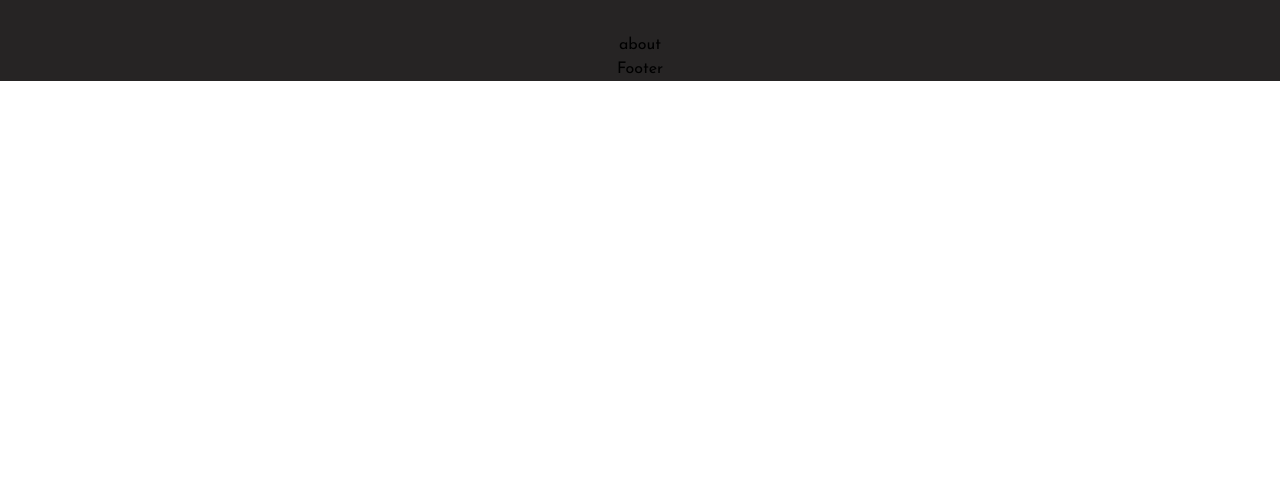
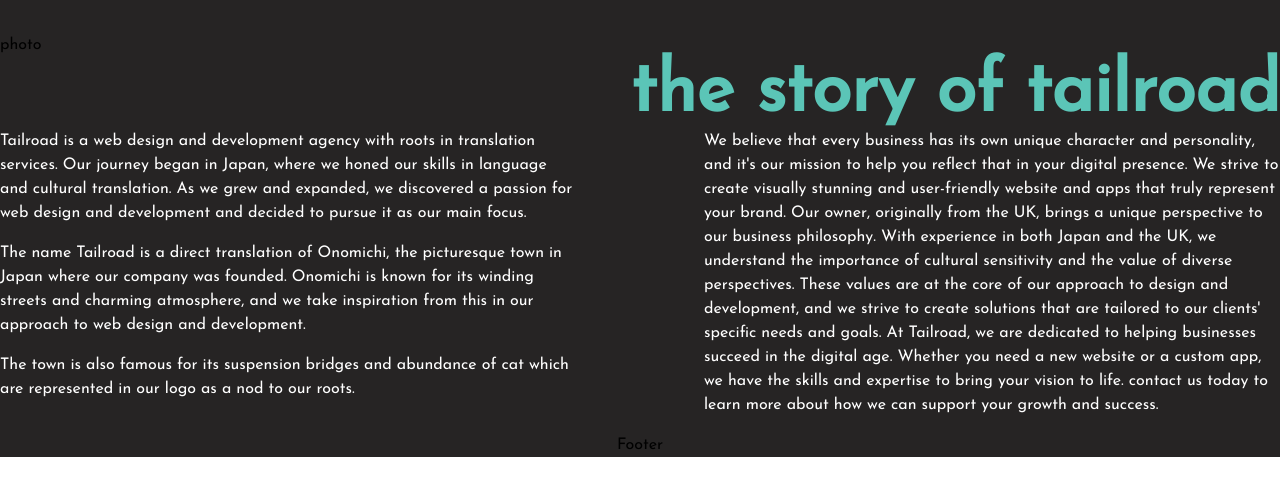
Before and after one commit to Dylaan94/tailroad, a Gatsby site: page /about in a window 1280 px wide. Shown: the part 95-590 px from the top of the page. Built offline with nearby package versions, Linux system fonts and the light colour scheme; Gatsby itself is replaced by a stand-in of ours.

Commit message:
styling for about page, added scss

```diff
--- a/gatsby-browser.js
+++ b/gatsby-browser.js
@@ -1,3 +1,4 @@
 import "./src/styles/global.css";
-import "./src/styles/components/__ServicesSection.css";
+import "./src/styles/components/_ServicesSection.css";
+import "./src/styles/pages/_About.scss";
 import "@fontsource/josefin-sans";
--- a/gatsby-config.js
+++ b/gatsby-config.js
@@ -7,6 +7,7 @@
     siteUrl: `https://www.yourdomain.tld`,
   },
   plugins: [
+    "gatsby-plugin-sass",
     "gatsby-plugin-image",
     "gatsby-plugin-postcss",
     "gatsby-plugin-sitemap",
--- a/package.json
+++ b/package.json
@@ -18,17 +18,20 @@
     "@fontsource/josefin-sans": "^4.5.11",
     "gatsby": "^5.4.0",
     "gatsby-plugin-image": "^3.4.0",
+    "gatsby-plugin-sass": "^6.4.0",
     "gatsby-plugin-sharp": "^5.4.0",
     "gatsby-plugin-sitemap": "^6.4.0",
     "gatsby-source-filesystem": "^5.4.0",
     "gatsby-transformer-sharp": "^5.4.0",
     "react": "^18.2.0",
-    "react-dom": "^18.2.0"
+    "react-dom": "^18.2.0",
+    "sass": "^1.57.1"
   },
   "devDependencies": {
     "autoprefixer": "^10.4.13",
     "gatsby-plugin-postcss": "^6.4.0",
     "postcss": "^8.4.21",
+    "postcss-import": "^15.1.0",
     "tailwindcss": "^3.2.4"
   }
 }
--- a/postcss.config.js
+++ b/postcss.config.js
@@ -1,6 +1,8 @@
 module.exports = {
   plugins: {
+    "postcss-import": {},
+    "tailwindcss/nesting": {},
     tailwindcss: {},
     autoprefixer: {},
   },
-}
+};
--- a/src/pages/about.js
+++ b/src/pages/about.js
@@ -2,10 +2,62 @@
 
 import Layout from "../components/layout/Layout";
 
-export default function about() {
+const About = () => {
   return (
     <Layout>
-      <div>about</div>
+      <div className="container flex flex-col">
+        <div> photo</div>
+        <div className="about-text">
+          <h1 className="text-7xl text-right text-primary-green font-bold">
+            the story of tailroad
+          </h1>
+          <div className="about-columns text-white flex justify-between">
+            <div className="left-col w-[45%]">
+              <p>
+                Tailroad is a web design and development agency with roots in
+                translation services. Our journey began in Japan, where we honed
+                our skills in language and cultural translation. As we grew and
+                expanded, we discovered a passion for web design and development
+                and decided to pursue it as our main focus.
+              </p>
+              <p>
+                The name Tailroad is a direct translation of Onomichi, the
+                picturesque town in Japan where our company was founded.
+                Onomichi is known for its winding streets and charming
+                atmosphere, and we take inspiration from this in our approach to
+                web design and development.
+              </p>
+              <p>
+                The town is also famous for its suspension bridges and abundance
+                of cat which are represented in our logo as a nod to our roots.
+              </p>
+            </div>
+            <div className="right-col w-[45%]">
+              <p>
+                We believe that every business has its own unique character and
+                personality, and it's our mission to help you reflect that in
+                your digital presence. We strive to create visually stunning and
+                user-friendly website and apps that truly represent your brand.
+                Our owner, originally from the UK, brings a unique perspective
+                to our business philosophy. With experience in both Japan and
+                the UK, we understand the importance of cultural sensitivity and
+                the value of diverse perspectives. These values are at the core
+                of our approach to design and development, and we strive to
+                create solutions that are tailored to our clients' specific
+                needs and goals. At Tailroad, we are dedicated to helping
+                businesses succeed in the digital age. Whether you need a new
+                website or a custom app, we have the skills and expertise to
+                bring your vision to life. contact us today to learn more about
+                how we can support your growth and success.
+              </p>
+            </div>
+          </div>
+        </div>
+      </div>
     </Layout>
   );
-}
+};
+
+export default About;
+
+export const Head = () => <title>About Page</title>;
--- /dev/null
+++ b/src/styles/pages/_About.scss
@@ -0,0 +1,5 @@
+.about-columns {
+    p {
+        @apply pb-4;
+    }
+}
```
Also changed, not shown: src/styles/components/_ServicesSection.css (renamed from src/styles/components/__ServicesSection.css), 1 other file.
